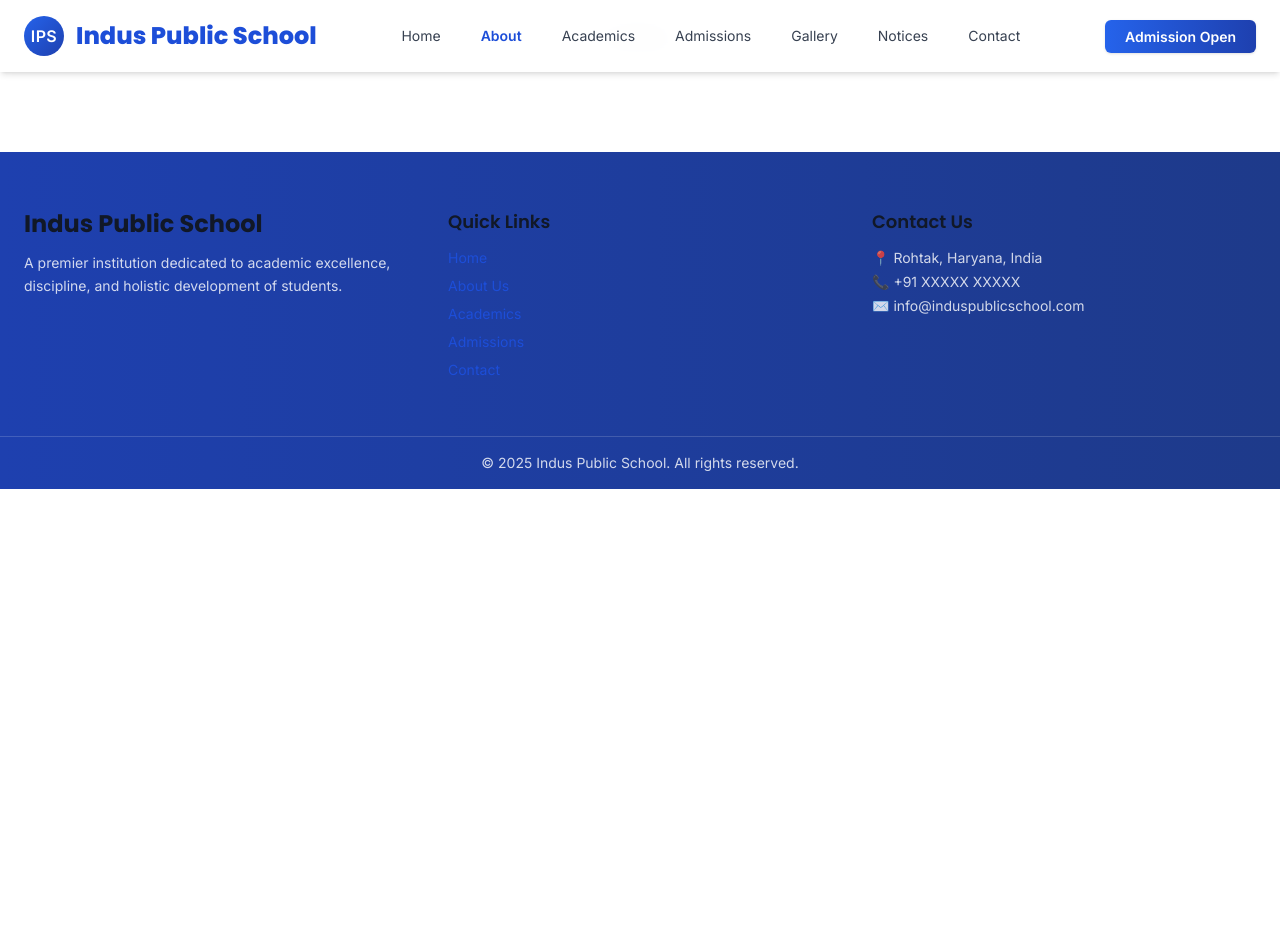
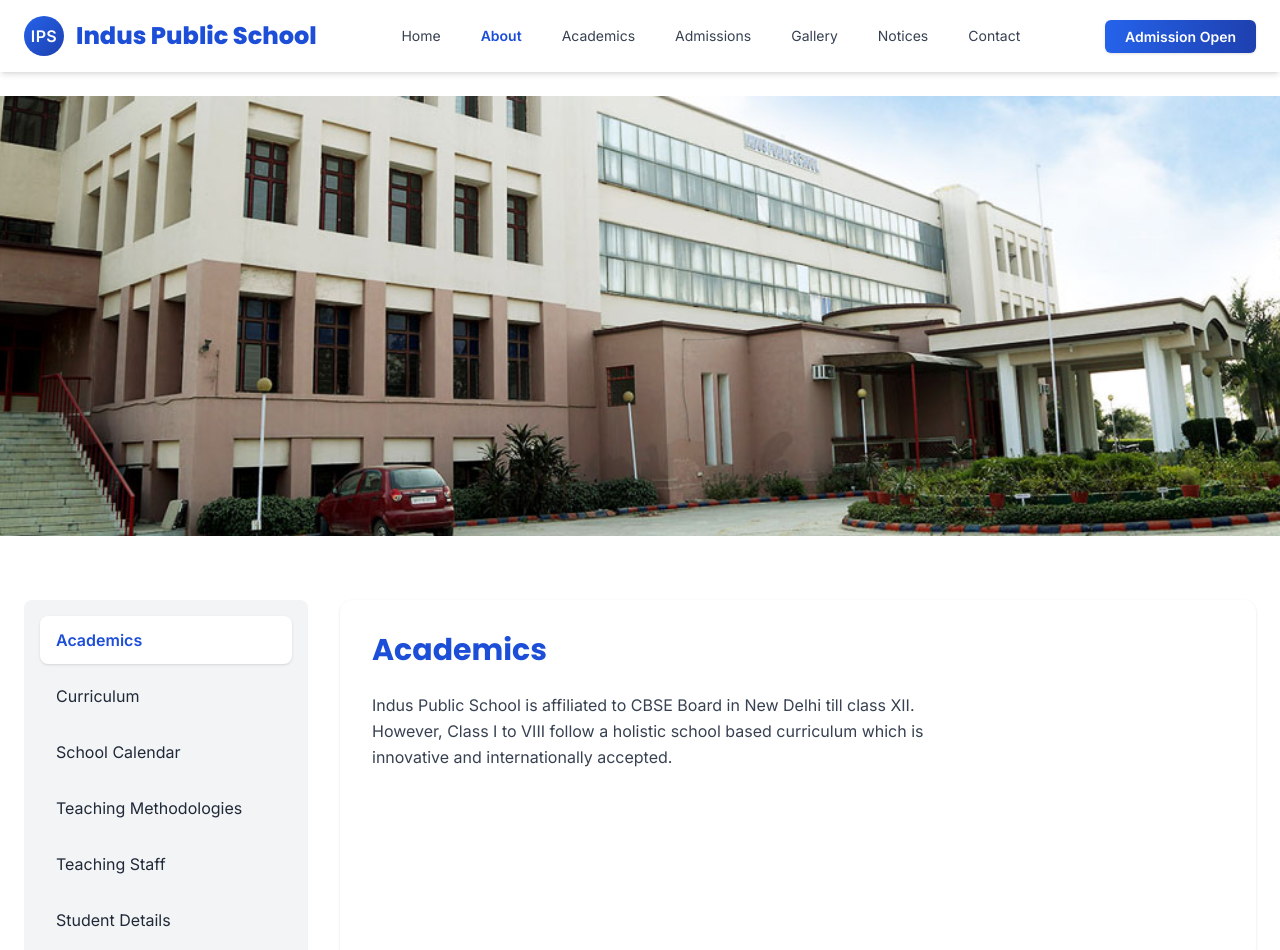
Before and after one commit to harsh-dev82/indus_school_r, a React (Vite) app in the folder frontend/: page /about in a window 1280 px wide. Shown: the top 950 px of the page. Before the commit the page ends 800 px from the top, so only its background shows below. Built offline with nearby package versions, Linux system fonts and the light colour scheme; the HTML template or start-up script is replaced by a standard one.

Commit message:
update the about page

```diff
--- a/frontend/src/pages/About.tsx
+++ b/frontend/src/pages/About.tsx
@@ -1,61 +1,91 @@
-import { useEffect, useState } from "react";
-import api from "../services/api";
+import { useState } from "react";
+import banner from "../assets/gallery-banner.jpg";
 
-interface PageData {
-  title: string;
-  content: string;
-  image?: string;
-}
+const menu = [
+  { key: "academics", label: "Academics" },
+  { key: "curriculum", label: "Curriculum" },
+  { key: "calendar", label: "School Calendar" },
+  { key: "methods", label: "Teaching Methodologies" },
+  { key: "staff", label: "Teaching Staff" },
+  { key: "students", label: "Student Details" },
+];
 
-const About: React.FC = () => {
-  const [page, setPage] = useState<PageData | null>(null);
-  const [loading, setLoading] = useState(true);
+const content: any = {
+  academics: {
+    title: "Academics",
+    text: `Indus Public School is affiliated to CBSE Board in New Delhi till class XII.
+    However, Class I to VIII follow a holistic school based curriculum which is
+    innovative and internationally accepted.`,
+  },
+  curriculum: {
+    title: "Curriculum",
+    text: `Our curriculum is designed to ensure intellectual, emotional and social
+    development of every child.`,
+  },
+  calendar: {
+    title: "School Calendar",
+    text: `The academic calendar provides a yearly overview of important dates,
+    examinations and holidays.`,
+  },
+  methods: {
+    title: "Teaching Methodologies",
+    text: `Indus follows a comprehensive curriculum updated yearly. Teachers are
+    dynamic mentors using verbal, non-verbal, visual and performance based
+    teaching methods to impart knowledge.`,
+  },
+  staff: {
+    title: "Teaching Staff",
+    text: `Our teaching staff is highly qualified, trained and dedicated to nurture
+    young minds.`,
+  },
+  students: {
+    title: "Student Details",
+    text: `We encourage students to explore, discover, and demonstrate their learning
+    through multi-sensory experiences.`,
+  },
+};
 
-//   useEffect(() => {
-//     api
-//       .get("pages/about-us/")
-//       .then((res) => {
-//         setPage(res.data);
-//         setLoading(false);
-//       })
-//       .catch(() => setLoading(false));
-//   }, []);
-
-  if (loading) {
-    return (
-      <div className="max-w-6xl mx-auto p-6 text-center">
-        <p className="text-gray-500">Loading...</p>
-      </div>
-    );
-  }
-
-  if (!page) {
-    return (
-      <div className="max-w-6xl mx-auto p-6 text-center">
-        <p className="text-red-500">Content not available</p>
-      </div>
-    );
-  }
+export default function Academics() {
+  const [active, setActive] = useState("academics");
 
   return (
-    <div className="max-w-6xl mx-auto p-6 pt-24">
-      <h2 className="text-4xl font-bold text-blue-700 mb-6">
-        {page.title}
-      </h2>
+    <div className="pt-24">
 
-      {page.image && (
-        <img
-          src={page.image}
-          alt={page.title}
-          className="w-full h-[380px] object-cover rounded-xl mb-6 shadow"
-        />
-      )}
+      {/* Banner */}
+      <div className="h-[55vh] w-full">
+        <img src={banner} className="w-full h-full object-cover" />
+      </div>
 
-      <div className="text-gray-700 leading-relaxed whitespace-pre-line">
-        {page.content}
+      <div className="max-w-7xl mx-auto grid md:grid-cols-4 gap-8 px-6 py-16">
+
+        {/* Left Menu */}
+        <div className="bg-gray-100 rounded-lg p-4 space-y-2">
+          {menu.map(item => (
+            <button
+              key={item.key}
+              onClick={() => setActive(item.key)}
+              className={`w-full text-left px-4 py-3 rounded-lg transition ${
+                active === item.key
+                  ? "bg-white shadow text-blue-700 font-semibold"
+                  : "hover:bg-white"
+              }`}
+            >
+              {item.label}
+            </button>
+          ))}
+        </div>
+
+        {/* Content Area */}
+        <div className="md:col-span-3 bg-white rounded-xl shadow p-8">
+          <h2 className="text-3xl font-bold text-blue-700 mb-6">
+            {content[active].title}
+          </h2>
+          <p className="text-gray-700 leading-relaxed whitespace-pre-line">
+            {content[active].text}
+          </p>
+        </div>
+
       </div>
     </div>
   );
-};
-
-export default About;
+}
```
